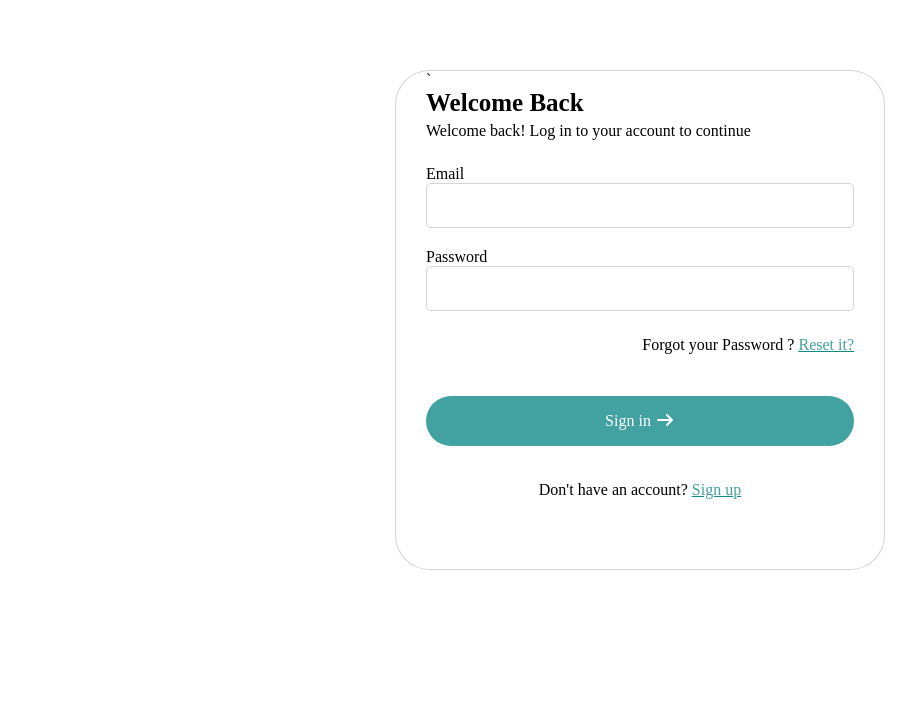
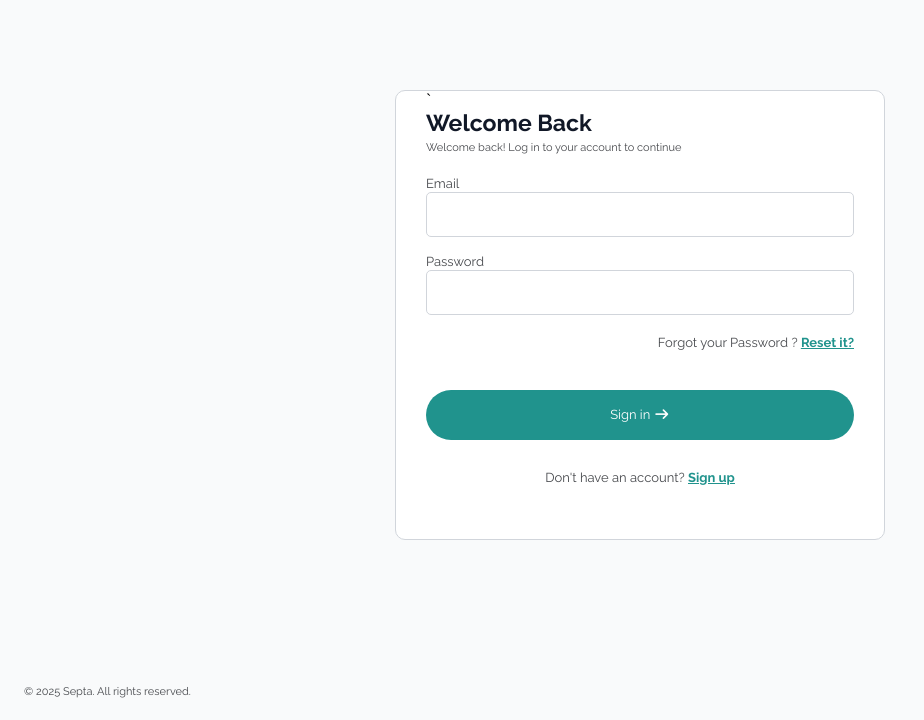
Before and after one commit to Donkadriel/Septa_login, a plain HTML site: page index.html in a window 1280 px wide. Shown: the part 80-800 px from the top of the page, without its empty margins (0-924 px from the left). Drawn offline with Linux system fonts and the light colour scheme.

Commit message:
My 2nd Commit

```diff
--- a/index.html
+++ b/index.html
@@ -4,14 +4,21 @@
     <meta charset="UTF-8">
     <meta name="viewport" content="width=device-width, initial-scale=1.0">
     <title>Septa Login</title>
+    <link rel="preconnect" href="https://fonts.googleapis.com">
+<link rel="preconnect" href="https://fonts.gstatic.com" crossorigin>
+<link href="https://fonts.googleapis.com/css2?family=Raleway:ital,wght@0,100..900;1,100..900&display=swap" rel="stylesheet">
     <link rel="stylesheet" href="https://cdnjs.cloudflare.com/ajax/libs/font-awesome/7.0.1/css/all.min.css">
     <link rel="stylesheet" href="style.css">
 </head>
 <body>
+    <div class="container">
+        <img src="./img/septa logo.svg" alt="Septa logo">
     <section>
+
         <div class="div1">`
         <h1>Welcome Back</h1>
         <p class="p1">Welcome back! Log in to your account to continue</p>
+        <form action="login">
         <label for="email">Email</label>
         <br>
         <input type="email">
@@ -26,11 +33,20 @@
         <div class="div3">
             <p class="p3">Sign in <i class="fa-solid fa-arrow-right"></i></p>
         </div>
+        </form>
         <div class="div4">
             <p class="p4">Don't have an account? <a href=""><u>Sign up</u></a></p>
         </div>
 
         </div>
+
+
     </section>
+
+    <footer>
+            <p class="p5">&copy; 2025 Septa. All rights reserved.</p>
+    </footer>
+
+    </div>
 </body>
 </html>
--- a/style.css
+++ b/style.css
@@ -3,74 +3,112 @@
     padding: 0;
     box-sizing: border-box;
 }
-
+.container{
+    height: 100vh;
+    padding: 24px;
+    background-color: #F9FAFB;
+    padding-bottom: 35px;
+}
 section{
-    height: 100vh;
+    height: 100%;
     display: flex;
     justify-content: center;
-    align-items: center;
+    flex-direction: column;
+}
+
+img{
+    position: fixed;
+    height: 2.5rem;
 }
 
 .div1{
+    align-self: center;
     padding: 0 30px;
     width: 490px;
-    height: 500px;
+    height: 450px;
     border: 1px solid #D1D5DB;
-    border-radius: 7%;
+    border-radius: 10px;
+    background-color: white;
 }
 
 h1{
-    font-size: 25px;
+    font-size: 23px;
     margin-top: 0;
+    font-family: "Raleway", sans-serif;
+    color: #111827;
 }
 
 .p1{
     margin-top: 5px;
-    margin-bottom: 25px;
+    font-size: 11px;
+    font-family: "Raleway", sans-serif;
+    color: #47494D;
+}
+form{
+    margin-top: 20px;
 }
 input{
     width: 100%;
     height: 45px;
     border: 1px solid #D1D5DB;
-    margin-bottom: 20px;
+    margin-bottom: 15px;
     border-radius: 5px;
 }
-
 label{
+    font-size: 13px;
+    font-family: "Raleway", sans-serif;
+    color: #47494D;
 }
 
 .p2{
+    float: right;
+    font-family: "Raleway", sans-serif;
+    font-size: 13px;
+    color: #47494D;
     margin-top: 5px;
-    float: right;
 }
 .div3{
     clear: right;
     border-radius: 25px;
-    background-color: rgba(0, 128, 128, 0.74);
+    background-color:#20938D;
     display: flex;
     height: 50px;
     justify-content: center;
     align-items: center;
-    margin-top: 65px;
+    margin-top: 60px;
 }
 .div3:hover{
-    background:  rgba(0, 128, 128, 0.623);
+    background: #20938de0;
+;
 }
 
 .div4{
-    margin-top: 35px;
+    margin-top: 30px;
     display: flex;
     justify-content: center;
     align-items: center;
 }
 .p3{
     color: white;
+    font-family: "Raleway", sans-serif;
+    font-size: 13px;
 }
 
 a{
-    color: rgba(0, 128, 128, 0.74);
-
+    color: #20938D;
 }
 u{
-    font-weight: 500;
+    font-weight: 700;
 }
+
+.p4{
+    font-family: "Raleway", sans-serif;
+    font-size: 13px;
+    color: #47494D;
+}
+
+.p5{
+    font-size: 11px;
+    font-family: "Raleway", sans-serif;
+    color: #47494D;
+}
```
Also changed, not shown: img/septa logo.svg (added).
